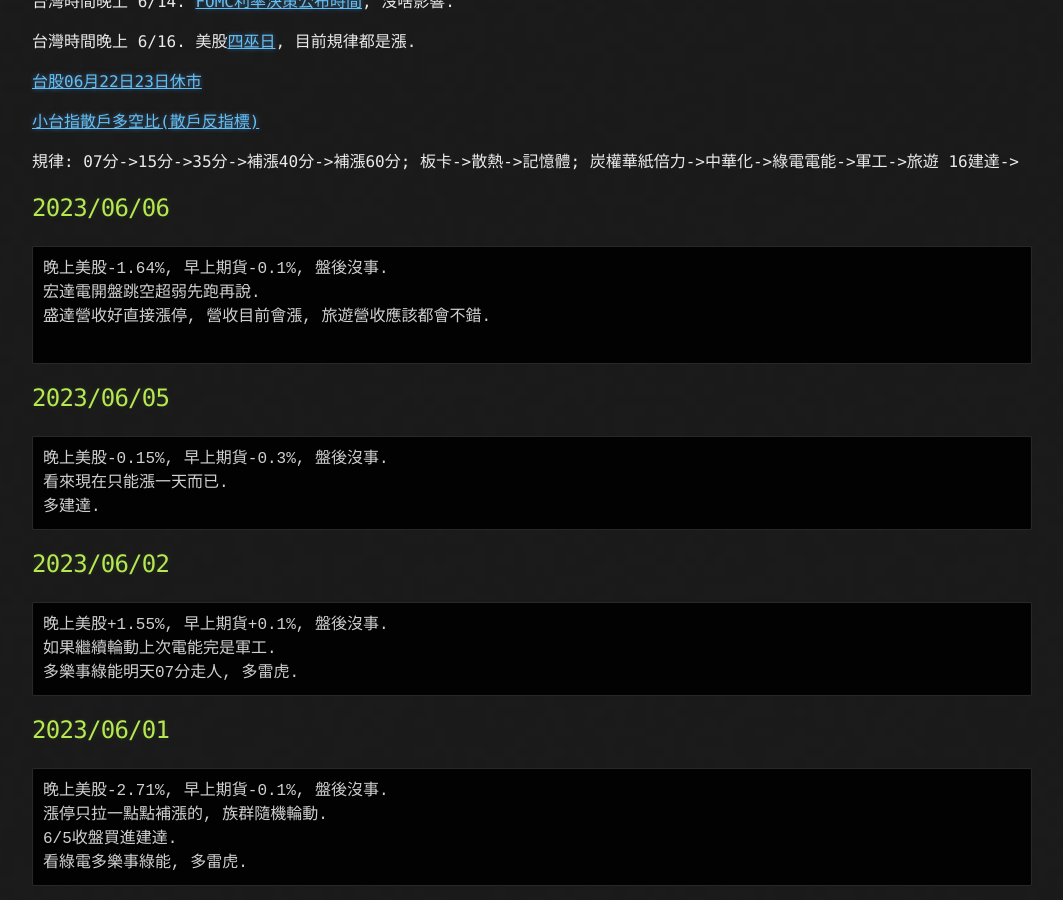
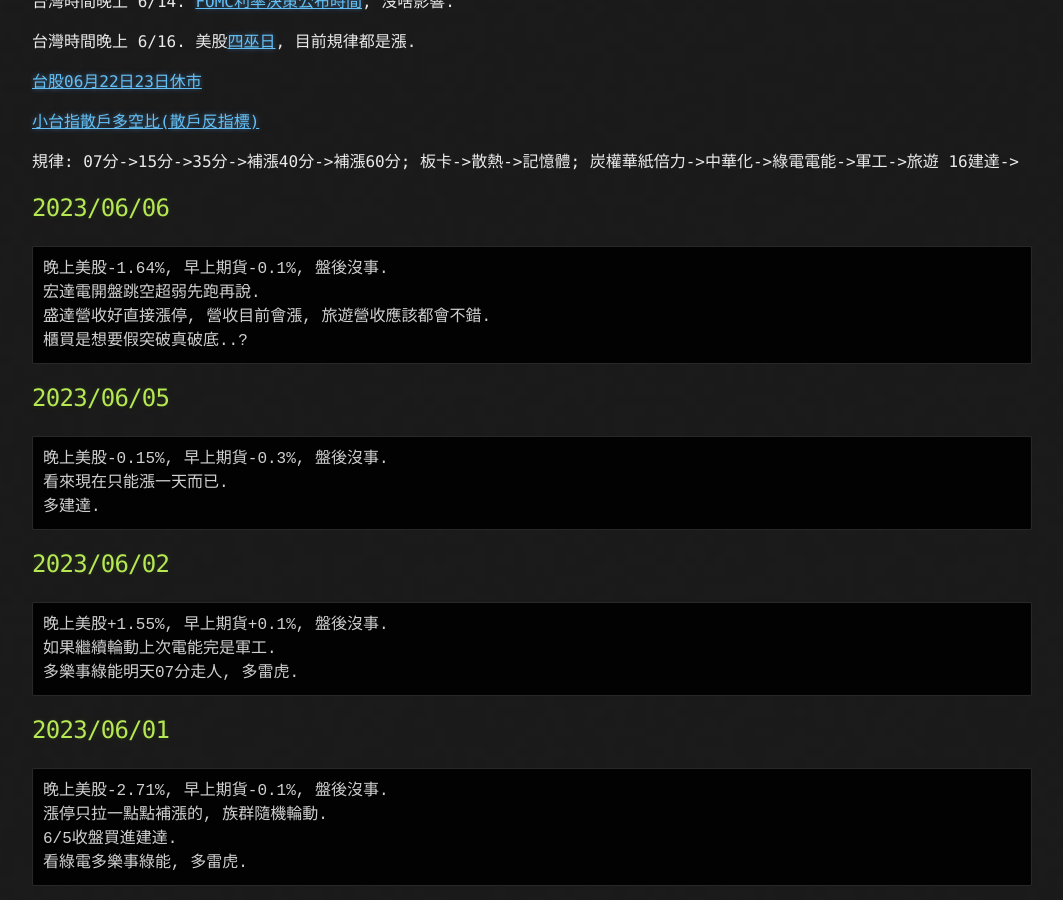
Before and after one commit to lepg5487/Stock_God, a Jekyll site: the page built from index.md, in a window 1280 px wide and 900 px high, scrolled down 388 px. Shown: the whole window, without its empty margins (108-1171 px from the left). Built offline with Jekyll 4.4.1, drawn with Linux system fonts in a browser that asks for light colours; our own code applies the rules of GitHub Pages for plain Markdown files.

Commit message:
Update index.md

````diff
--- a/index.md
+++ b/index.md
@@ -26,7 +26,7 @@ layout: testlayouts
 晚上美股-1.64%, 早上期貨-0.1%, 盤後沒事.
 宏達電開盤跳空超弱先跑再說.
 盛達營收好直接漲停, 營收目前會漲, 旅遊營收應該都會不錯.
-
+櫃買是想要假突破真破底..?
 ```
 
 ## 2023/06/05
````
